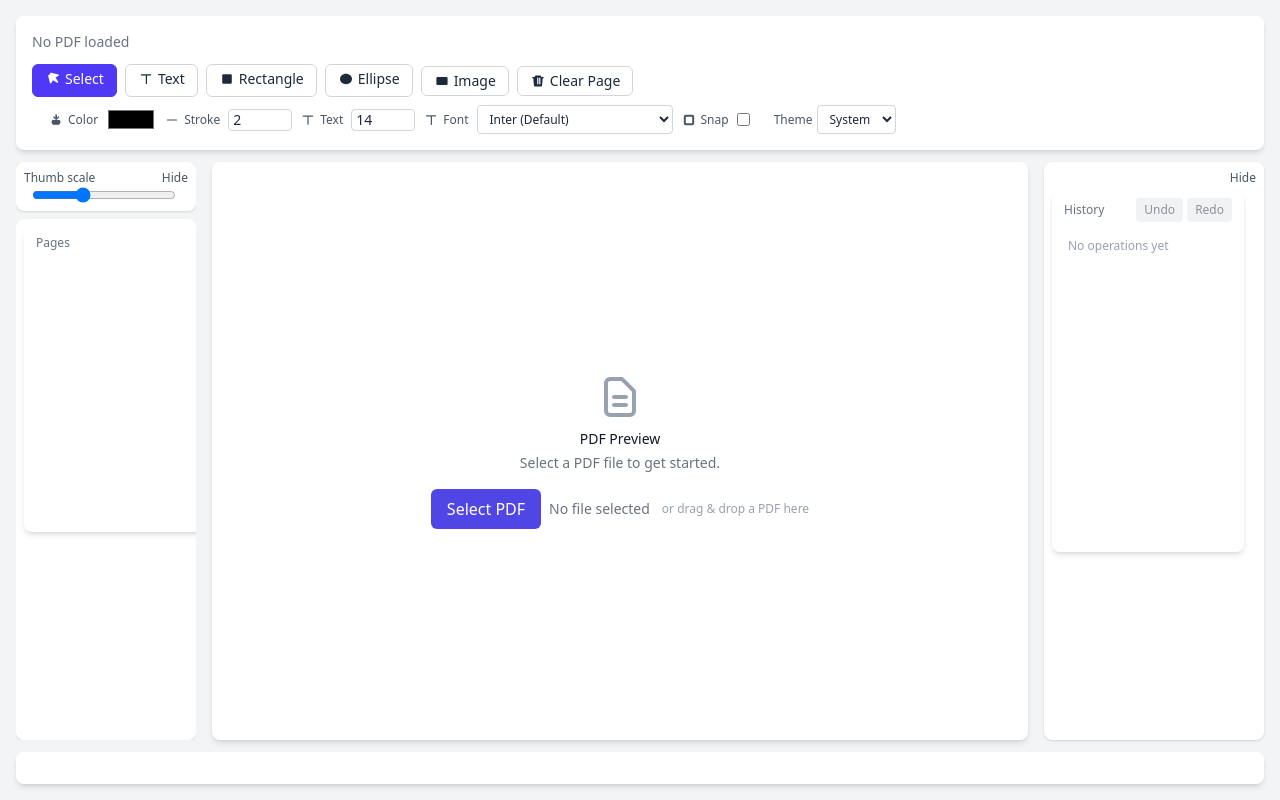
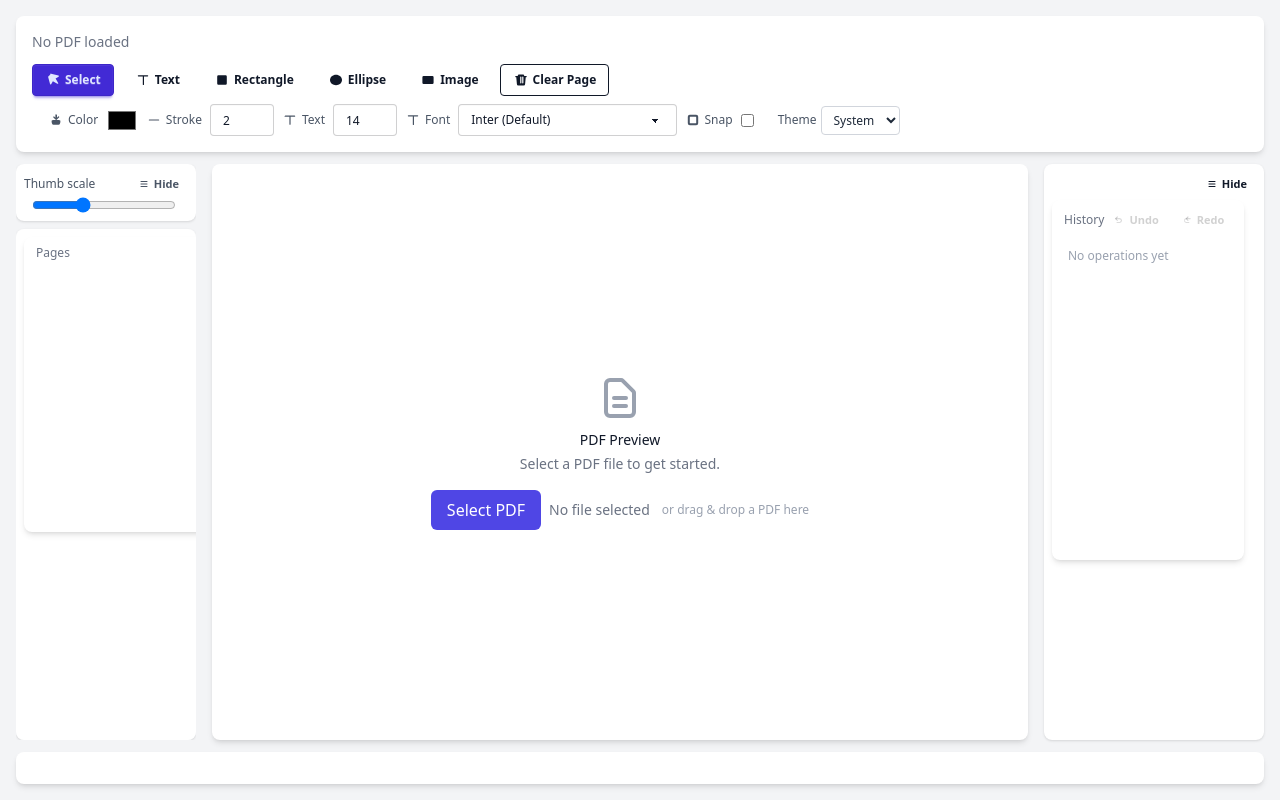
Before and after one commit to ionutale/print-pdf-react, a Next.js app: page / in a window 1280 px wide. Built offline with nearby package versions, Linux system fonts and the light colour scheme.

Commit message:
feat: refactor styles and enhance UI components with DaisyUI classes for better consistency and accessibility

```diff
--- a/src/app/globals.css
+++ b/src/app/globals.css
@@ -2,8 +2,6 @@
 @plugin "daisyui";
 
 :root {
-  --background: #ffffff;
-  --foreground: #171717;
   --font-inter: var(--font-inter);
   --font-dancing-script: var(--font-dancing-script);
   --font-great-vibes: var(--font-great-vibes);
@@ -12,19 +10,6 @@
   --font-caveat: var(--font-caveat);
   --font-kalam: var(--font-kalam);
   --font-permanent-marker: var(--font-permanent-marker);
-}
-
-
-@media (prefers-color-scheme: dark) {
-  :root {
-    --background: #0a0a0a;
-    --foreground: #ededed;
-  }
-}
-
-body {
-  background: var(--background);
-  color: var(--foreground);
 }
 
 /* PDF Viewer custom styles */
--- a/src/components/pdf/Controls.tsx
+++ b/src/components/pdf/Controls.tsx
@@ -47,26 +47,29 @@ export default function Controls({
   disableRedo,
 }: Props) {
   return (
-    <div id="pdf-controls" className={(visible ? "flex" : "hidden") + " items-center gap-4"}>
+    <div id="pdf-controls" className={(visible ? "flex" : "hidden") + " items-center gap-3"}>
       {/* Undo/Redo moved to History sidebar header */}
       <button
         id="prev-page"
-        className="px-3 py-1 bg-gray-200 rounded-md hover:bg-gray-300 disabled:opacity-50 disabled:cursor-not-allowed"
+        className="btn btn-sm btn-ghost"
         onClick={onPrev}
         disabled={disablePrev}
       >
-        &larr; Prev
+        <span className="inline-flex items-center gap-1">
+          <svg xmlns="http://www.w3.org/2000/svg" viewBox="0 0 20 20" fill="currentColor" className="h-4 w-4"><path fillRule="evenodd" d="M12.78 15.28a.75.75 0 01-1.06 0l-5-5a.75.75 0 010-1.06l5-5a.75.75 0 111.06 1.06L8.06 9.5l4.72 4.72a.75.75 0 010 1.06z" clipRule="evenodd"/></svg>
+          Prev
+        </span>
       </button>
       <span id="page-indicator" className="text-sm font-medium text-gray-700">
         {pageLabel}
       </span>
       {onChangeFitMode && (
-        <div className="inline-flex items-center gap-2 text-xs text-gray-600">
+        <div className="inline-flex items-center gap-2 text-xs text-gray-600 dark:text-gray-300">
           <span>Fit</span>
           <select
             value={fitMode}
             onChange={(e) => onChangeFitMode?.(e.target.value as any)}
-            className="text-xs border rounded px-2 py-1 bg-white dark:bg-gray-800 border-gray-300 dark:border-gray-700 text-gray-800 dark:text-gray-100"
+            className="select select-sm select-bordered"
           >
             <option value="page">Page</option>
             <option value="width">Width</option>
@@ -76,19 +79,22 @@ export default function Controls({
       )}
       <button
         id="next-page"
-        className="px-3 py-1 bg-gray-200 rounded-md hover:bg-gray-300 disabled:opacity-50 disabled:cursor-not-allowed"
+        className="btn btn-sm btn-ghost"
         onClick={onNext}
         disabled={disableNext}
       >
-        Next &rarr;
+        <span className="inline-flex items-center gap-1">
+          Next
+          <svg xmlns="http://www.w3.org/2000/svg" viewBox="0 0 20 20" fill="currentColor" className="h-4 w-4"><path fillRule="evenodd" d="M7.22 4.72a.75.75 0 011.06 0l5 5a.75.75 0 010 1.06l-5 5a.75.75 0 11-1.06-1.06L11.94 10 7.22 5.28a.75.75 0 010-1.06z" clipRule="evenodd"/></svg>
+        </span>
       </button>
       <button
         id="print-pdf"
-        className="px-3 py-1 bg-indigo-600 text-white rounded-md hover:bg-indigo-700 flex items-center gap-2"
+        className="btn btn-sm btn-primary"
         onClick={onPrint}
         disabled={disablePrint}
       >
-        <svg xmlns="http://www.w3.org/2000/svg" className="h-5 w-5" viewBox="0 0 20 20" fill="currentColor">
+        <svg xmlns="http://www.w3.org/2000/svg" className="h-4 w-4" viewBox="0 0 20 20" fill="currentColor">
           <path
             fillRule="evenodd"
             d="M5 4v3H4a2 2 0 00-2 2v6a2 2 0 002 2h12a2 2 0 002-2V9a2 2 0 00-2-2h-1V4a2 2 0 00-2-2H7a2 2 0 00-2 2zm8 0H7v3h6V4zm-6 8h6v4H7v-4z"
@@ -100,11 +106,11 @@ export default function Controls({
       {onSave && (
         <button
           id="save-pdf"
-          className="px-3 py-1 bg-blue-600 text-white rounded-md hover:bg-blue-700 flex items-center gap-2 disabled:opacity-50 disabled:cursor-not-allowed"
+          className="btn btn-sm btn-info"
           onClick={onSave}
           disabled={!!disableSave}
         >
-          <svg xmlns="http://www.w3.org/2000/svg" className="h-5 w-5" viewBox="0 0 20 20" fill="currentColor">
+          <svg xmlns="http://www.w3.org/2000/svg" className="h-4 w-4" viewBox="0 0 20 20" fill="currentColor">
             <path d="M4 3a2 2 0 00-2 2v10a2 2 0 002 2h12a2 2 0 002-2V7.414a2 2 0 00-.586-1.414l-3.414-3.414A2 2 0 0012.586 2H4zm2 3a1 1 0 011-1h6a1 1 0 011 1v3H6V6zm0 5h8v4H6v-4z" />
           </svg>
           Save
@@ -116,16 +122,16 @@ export default function Controls({
           placeholder="File name"
           value={fileName}
           onChange={(e) => onChangeFileName?.(e.target.value)}
-          className="ml-2 text-sm border rounded px-2 py-1 bg-white dark:bg-gray-800 border-gray-300 dark:border-gray-700 text-gray-800 dark:text-gray-100"
+          className="ml-2 input input-sm input-bordered"
         />
       )}
       <button
         id="open-native"
-        className="px-3 py-1 bg-green-600 text-white rounded-md hover:bg-green-700 flex items-center gap-2 disabled:opacity-50 disabled:cursor-not-allowed"
+        className="btn btn-sm btn-success"
         onClick={onOpen}
         disabled={!!disableOpen}
       >
-        <svg xmlns="http://www.w3.org/2000/svg" className="h-5 w-5" viewBox="0 0 20 20" fill="currentColor">
+        <svg xmlns="http://www.w3.org/2000/svg" className="h-4 w-4" viewBox="0 0 20 20" fill="currentColor">
           <path d="M11 3a1 1 0 100 2h2.586l-6.293 6.293a1 1 0 101.414 1.414L15 6.414V9a1 1 0 102 0V4a1 1 0 00-1-1h-5z" />
           <path d="M5 5a2 2 0 00-2 2v8a2 2 0 002 2h8a2 2 0 002-2v-3a1 1 0 10-2 0v3H5V7h3a1 1 0 000-2H5z" />
         </svg>
--- a/src/components/pdf/HistorySidebar.tsx
+++ b/src/components/pdf/HistorySidebar.tsx
@@ -18,22 +18,28 @@ export default function HistorySidebar({ history, historyIndex, onUndo, onRedo,
         <div className="flex items-center gap-1">
           {onUndo && (
             <button
-              className="px-2 py-1 text-xs bg-gray-200 dark:bg-gray-700 text-gray-800 dark:text-gray-100 rounded disabled:opacity-50"
+              className="btn btn-xs btn-ghost"
               onClick={onUndo}
               disabled={!!disableUndo}
               title="Undo"
             >
-              Undo
+              <span className="inline-flex items-center gap-1">
+                <svg xmlns="http://www.w3.org/2000/svg" viewBox="0 0 20 20" fill="currentColor" className="h-3 w-3"><path fillRule="evenodd" d="M7.78 4.72a.75.75 0 010 1.06L5.56 8l2.22 2.22a.75.75 0 11-1.06 1.06l-3-3a.75.75 0 010-1.06l3-3a.75.75 0 011.06 0z" clipRule="evenodd"/><path fillRule="evenodd" d="M3.75 8a.75.75 0 01.75-.75h6.5a3.75 3.75 0 110 7.5H6.5a.75.75 0 010-1.5h4.5a2.25 2.25 0 100-4.5H4.5A.75.75 0 013.75 8z" clipRule="evenodd"/></svg>
+                Undo
+              </span>
             </button>
           )}
           {onRedo && (
             <button
-              className="px-2 py-1 text-xs bg-gray-200 dark:bg-gray-700 text-gray-800 dark:text-gray-100 rounded disabled:opacity-50"
+              className="btn btn-xs btn-ghost"
               onClick={onRedo}
               disabled={!!disableRedo}
               title="Redo"
             >
-              Redo
+              <span className="inline-flex items-center gap-1">
+                <svg xmlns="http://www.w3.org/2000/svg" viewBox="0 0 20 20" fill="currentColor" className="h-3 w-3"><path fillRule="evenodd" d="M12.22 4.72a.75.75 0 010 1.06L10 8l2.22 2.22a.75.75 0 11-1.06 1.06l-3-3a.75.75 0 010-1.06l3-3a.75.75 0 011.06 0z" clipRule="evenodd"/><path fillRule="evenodd" d="M16.25 8a.75.75 0 00-.75-.75h-6.5a3.75 3.75 0 000 7.5h4.25a.75.75 0 000-1.5H8.5a2.25 2.25 0 010-4.5h7A.75.75 0 0016.25 8z" clipRule="evenodd"/></svg>
+                Redo
+              </span>
             </button>
           )}
         </div>
--- a/src/components/pdf/PdfViewer.tsx
+++ b/src/components/pdf/PdfViewer.tsx
@@ -49,8 +49,16 @@ export default function PdfViewer() {
     if (typeof window === 'undefined') return 'page';
     return (localStorage.getItem('fitMode') as any) || 'page';
   });
-  const [leftOpen, setLeftOpen] = useState(true);
-  const [rightOpen, setRightOpen] = useState(true);
+  const [leftOpen, setLeftOpen] = useState<boolean>(() => {
+    if (typeof window === 'undefined') return true;
+    const v = localStorage.getItem('ui:leftOpen');
+    return v == null ? true : v === '1';
+  });
+  const [rightOpen, setRightOpen] = useState<boolean>(() => {
+    if (typeof window === 'undefined') return true;
+    const v = localStorage.getItem('ui:rightOpen');
+    return v == null ? true : v === '1';
+  });
   const [fileName, setFileName] = useState<string>(() => {
     if (typeof window === 'undefined') return '';
     return localStorage.getItem('save:fileName') || '';
@@ -223,6 +231,15 @@ export default function PdfViewer() {
     };
     window.addEventListener("afterprint", cleanup);
   };
+
+  React.useEffect(() => {
+    if (typeof window === 'undefined') return;
+    localStorage.setItem('ui:leftOpen', leftOpen ? '1' : '0');
+  }, [leftOpen]);
+  React.useEffect(() => {
+    if (typeof window === 'undefined') return;
+    localStorage.setItem('ui:rightOpen', rightOpen ? '1' : '0');
+  }, [rightOpen]);
 
   const onSavePdf = async () => {
     if (!pdfDoc) return;
@@ -750,10 +767,18 @@ export default function PdfViewer() {
                 <span>Thumb scale</span>
                 <button
                   type="button"
-                  className="text-xs text-gray-600 dark:text-gray-300 hover:underline"
+                  className="btn btn-xs btn-ghost"
                   onClick={() => setLeftOpen((v) => !v)}
+                  title={leftOpen ? 'Hide thumbnails' : 'Show thumbnails'}
                 >
-                  {leftOpen ? 'Hide' : 'Show'}
+                  <span className="inline-flex items-center gap-1">
+                    {leftOpen ? (
+                      <svg xmlns="http://www.w3.org/2000/svg" viewBox="0 0 20 20" fill="currentColor" className="h-3 w-3"><path d="M4 5.75A.75.75 0 0 1 4.75 5h10.5a.75.75 0 0 1 0 1.5H4.75A.75.75 0 0 1 4 5.75Zm0 4.25c0-.414.336-.75.75-.75h10.5a.75.75 0 0 1 0 1.5H4.75a.75.75 0 0 1-.75-.75Zm.75 3.5a.75.75 0 0 0 0 1.5h10.5a.75.75 0 0 0 0-1.5H4.75Z"/></svg>
+                    ) : (
+                      <svg xmlns="http://www.w3.org/2000/svg" viewBox="0 0 20 20" fill="currentColor" className="h-3 w-3"><path d="M7 4a3 3 0 0 0-3 3v6a3 3 0 0 0 3 3h6a3 3 0 0 0 3-3V7a3 3 0 0 0-3-3H7Z"/></svg>
+                    )}
+                    {leftOpen ? 'Hide' : 'Show'}
+                  </span>
                 </button>
               </div>
               <input
@@ -834,10 +859,18 @@ export default function PdfViewer() {
               <div className="flex items-center justify-end pb-1">
                 <button
                   type="button"
-                  className="text-xs text-gray-600 dark:text-gray-300 hover:underline"
+                  className="btn btn-xs btn-ghost"
                   onClick={() => setRightOpen((v) => !v)}
+                  title={rightOpen ? 'Hide history' : 'Show history'}
                 >
-                  {rightOpen ? 'Hide' : 'Show'}
+                  <span className="inline-flex items-center gap-1">
+                    {rightOpen ? (
+                      <svg xmlns="http://www.w3.org/2000/svg" viewBox="0 0 20 20" fill="currentColor" className="h-3 w-3"><path d="M4 5.75A.75.75 0 0 1 4.75 5h10.5a.75.75 0 0 1 0 1.5H4.75A.75.75 0 0 1 4 5.75Zm0 4.25c0-.414.336-.75.75-.75h10.5a.75.75 0 0 1 0 1.5H4.75a.75.75 0 0 1-.75-.75Zm.75 3.5a.75.75 0 0 0 0 1.5h10.5a.75.75 0 0 0 0-1.5H4.75Z"/></svg>
+                    ) : (
+                      <svg xmlns="http://www.w3.org/2000/svg" viewBox="0 0 20 20" fill="currentColor" className="h-3 w-3"><path d="M7 4a3 3 0 0 0-3 3v6a3 3 0 0 0 3 3h6a3 3 0 0 0 3-3V7a3 3 0 0 0-3-3H7Z"/></svg>
+                    )}
+                    {rightOpen ? 'Hide' : 'Show'}
+                  </span>
                 </button>
               </div>
               <HistorySidebar
--- a/src/components/pdf/Toolbar.tsx
+++ b/src/components/pdf/Toolbar.tsx
@@ -32,6 +32,8 @@ export default function Toolbar({ tool, setTool, onImagePick, onClearPage, color
       const prefersDark = window.matchMedia && window.matchMedia('(prefers-color-scheme: dark)').matches;
       const isDark = mode === 'dark' || (mode === 'system' && prefersDark);
       root.classList.toggle('dark', isDark);
+      // DaisyUI theme dataset
+      (root as HTMLElement).setAttribute('data-theme', isDark ? 'dim' : 'cupcake');
     };
     apply(theme);
     const mq = window.matchMedia('(prefers-color-scheme: dark)');
@@ -107,12 +109,7 @@ export default function Toolbar({ tool, setTool, onImagePick, onClearPage, color
     <button
       type="button"
       onClick={() => setTool(t)}
-      className={
-        "px-3 py-1 rounded-md border " +
-        (tool === t
-          ? "bg-indigo-600 text-white border-indigo-600"
-          : "bg-white text-gray-800 border-gray-300 hover:bg-gray-50 dark:bg-gray-800 dark:text-gray-100 dark:border-gray-700 dark:hover:bg-gray-700")
-      }
+      className={`btn btn-sm ${tool === t ? 'btn-primary' : 'btn-ghost'}`}
       aria-pressed={tool === t}
     >
       <span className="inline-flex items-center gap-1"><Icon name={t} /> <span>{label}</span></span>
@@ -125,7 +122,7 @@ export default function Toolbar({ tool, setTool, onImagePick, onClearPage, color
       {btn("text", "Text")}
       {btn("rect", "Rectangle")}
       {btn("ellipse", "Ellipse")}
-      <label className="px-3 py-1 rounded-md border bg-white text-gray-800 border-gray-300 hover:bg-gray-50 dark:bg-gray-800 dark:text-gray-100 dark:border-gray-700 dark:hover:bg-gray-700 cursor-pointer inline-flex items-center gap-1">
+      <label className="btn btn-sm btn-ghost cursor-pointer inline-flex items-center gap-1">
         <Icon name="image" /> <span>Image</span>
         <input
           type="file"
@@ -137,7 +134,7 @@ export default function Toolbar({ tool, setTool, onImagePick, onClearPage, color
       <button
         type="button"
         onClick={onClearPage}
-        className="px-3 py-1 rounded-md border bg-white text-gray-800 border-gray-300 hover:bg-gray-50 dark:bg-gray-800 dark:text-gray-100 dark:border-gray-700 dark:hover:bg-gray-700 inline-flex items-center gap-1"
+        className="btn btn-sm btn-outline inline-flex items-center gap-1"
       >
         <Icon name="trash" /> <span>Clear Page</span>
       </button>
@@ -151,17 +148,17 @@ export default function Toolbar({ tool, setTool, onImagePick, onClearPage, color
           <svg xmlns="http://www.w3.org/2000/svg" viewBox="0 0 20 20" fill="currentColor" className="h-4 w-4"><path d="M3.5 10a.75.75 0 0 1 .75-.75h11.5a.75.75 0 0 1 0 1.5H4.25A.75.75 0 0 1 3.5 10Z" /></svg>
           <span>Stroke</span>
         </label>
-  <input type="number" min={1} max={12} value={lineWidth} onChange={(e) => setLineWidth?.(parseInt(e.target.value))} className="w-16 bg-white dark:bg-gray-800 border border-gray-300 dark:border-gray-700 text-gray-800 dark:text-gray-100 rounded px-1" />
+  <input type="number" min={1} max={12} value={lineWidth} onChange={(e) => setLineWidth?.(parseInt(e.target.value))} className="w-16 input input-sm input-bordered" />
   <label className="text-xs text-gray-600 dark:text-gray-300 inline-flex items-center gap-1" title="Text Size">
           <svg xmlns="http://www.w3.org/2000/svg" viewBox="0 0 20 20" fill="currentColor" className="h-4 w-4"><path d="M3.5 5.25A.75.75 0 0 1 4.25 4.5h11.5a.75.75 0 0 1 0 1.5h-5v9.25a.75.75 0 0 1-1.5 0V6h-5.5a.75.75 0 0 1-.75-.75Z" /></svg>
           <span>Text</span>
         </label>
-  <input type="number" min={10} max={48} value={textSize} onChange={(e) => setTextSize?.(parseInt(e.target.value))} className="w-16 bg-white dark:bg-gray-800 border border-gray-300 dark:border-gray-700 text-gray-800 dark:text-gray-100 rounded px-1" />
+  <input type="number" min={10} max={48} value={textSize} onChange={(e) => setTextSize?.(parseInt(e.target.value))} className="w-16 input input-sm input-bordered" />
   <label className="text-xs text-gray-600 dark:text-gray-300 inline-flex items-center gap-1" title="Font Family">
           <svg xmlns="http://www.w3.org/2000/svg" viewBox="0 0 20 20" fill="currentColor" className="h-4 w-4"><path d="M3.5 4.75A.75.75 0 0 1 4.25 4h11.5a.75.75 0 0 1 0 1.5h-4.5v10a.75.75 0 0 1-1.5 0v-10h-5.5A.75.75 0 0 1 3.5 4.75Z" /></svg>
           <span>Font</span>
         </label>
-  <select value={fontFamily} onChange={(e) => setFontFamily?.(e.target.value)} className="text-xs border rounded px-2 py-1 bg-white dark:bg-gray-800 border-gray-300 dark:border-gray-700 text-gray-800 dark:text-gray-100">
+  <select value={fontFamily} onChange={(e) => setFontFamily?.(e.target.value)} className="select select-sm select-bordered">
           <option value="Inter">Inter (Default)</option>
           <option value="Arial">Arial</option>
           <option value="Times New Roman">Times New Roman</option>
```
Also changed, not shown: src/components/pdf/ThumbnailsSidebar.tsx (+5 -5 lines).
